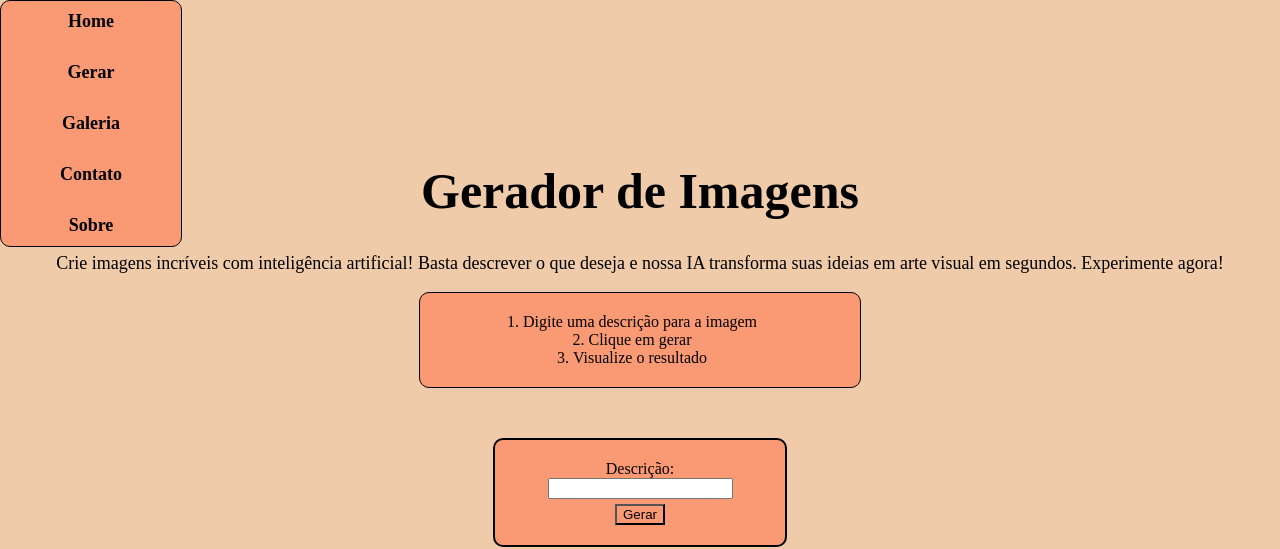
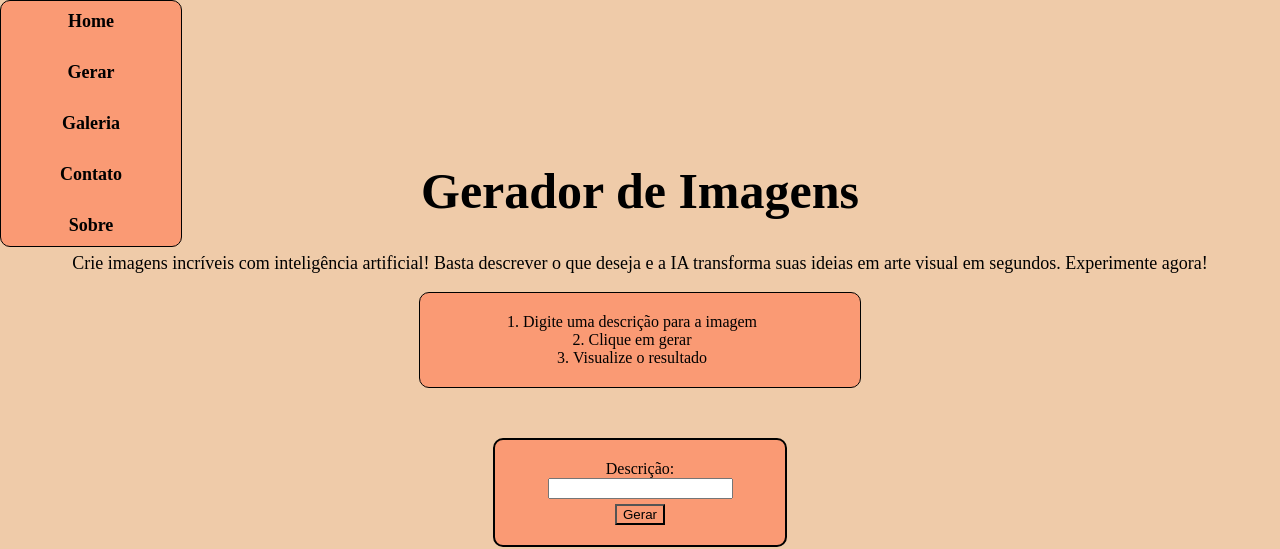
Before and after one commit to LucasFlorencio-Siqueira/projeto-ia, a plain HTML site: page gerar.html in a window 1280 px wide. Shown: the top 549 px of the page. Drawn offline with Linux system fonts and the light colour scheme.

Commit message:
Update 3.html

```diff
--- a/gerar.html
+++ b/gerar.html
@@ -17,7 +17,7 @@
         </ul>
         </nav>
     <header><h1 class="titulo">Gerador de Imagens</h1></header>
-    <p>Crie imagens incríveis com inteligência artificial! Basta descrever o que deseja e nossa IA transforma suas ideias em arte visual em segundos. Experimente agora!</p>
+    <p>Crie imagens incríveis com inteligência artificial! Basta descrever o que deseja e a IA transforma suas ideias em arte visual em segundos. Experimente agora!</p>
     <ol><li>Digite uma descrição para a imagem</li>
     <li>Clique em gerar</li>
     <li>Visualize o resultado</li>
```
